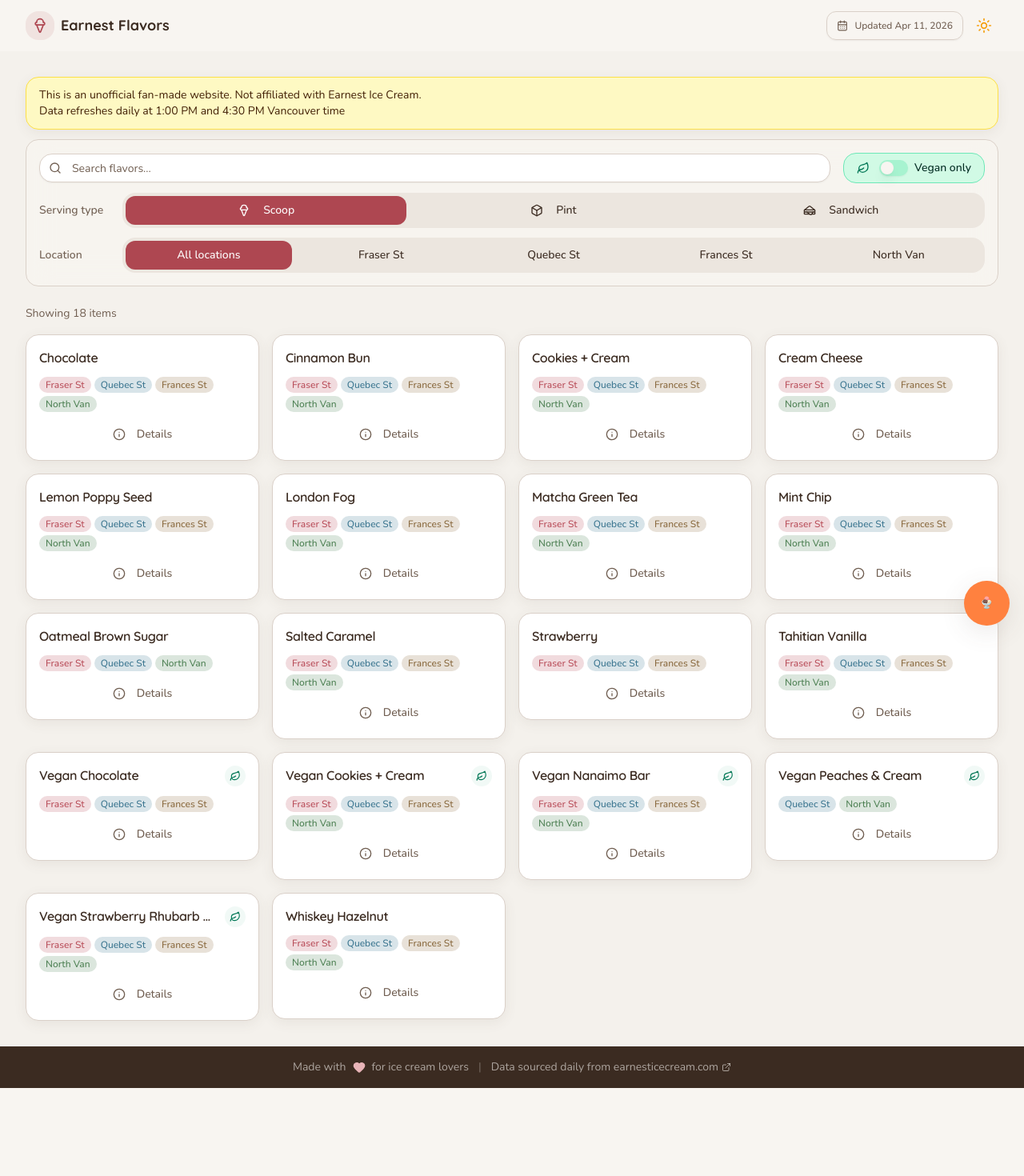
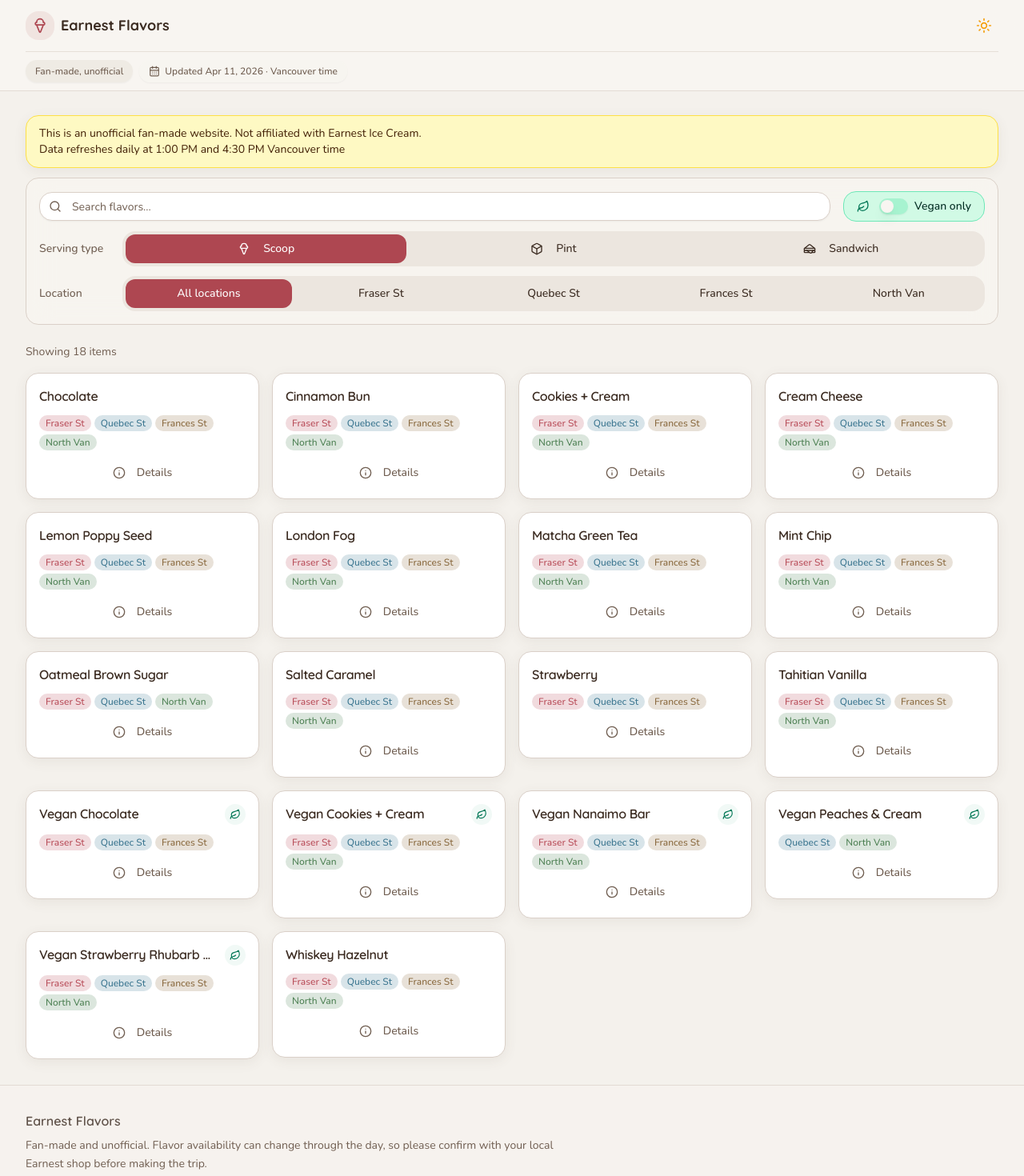
Before and after one commit to vibe-application/earnest-flavours, a React (Vite) app: page / in a window 1280 px wide. Shown: the top 1470 px of the page at 80% size. Before the commit the page ends 1360 px from the top, so only its background shows below. Built offline with nearby package versions, Linux system fonts and the light colour scheme.

Commit message:
feat(ui): refresh app shell hierarchy

```diff
--- a/src/App.tsx
+++ b/src/App.tsx
@@ -1,64 +1,16 @@
-import { useEffect } from 'react';
 import { useTheme } from '@/hooks/useTheme';
 import { Navigation } from '@/components/custom/Navigation';
 import { CoreFlavors } from '@/sections/CoreFlavors';
 import { Footer } from '@/sections/Footer';
 
-function BuyMeACoffeeWidget() {
-  useEffect(() => {
-    const existingWidget = document.querySelector('script[data-name="BMC-Widget"]');
-    if (existingWidget) {
-      return;
-    }
-
-    const script = document.createElement('script');
-    script.setAttribute('data-name', 'BMC-Widget');
-    script.setAttribute('data-cfasync', 'false');
-    script.src = 'https://cdnjs.buymeacoffee.com/1.0.0/widget.prod.min.js';
-    script.async = true;
-    script.setAttribute('data-id', 'kavankfc4');
-    script.setAttribute('data-description', 'Support me on Buy me a coffee!');
-    script.setAttribute('data-message', 'Hopefully it helps, thanks for your appreciation');
-    script.setAttribute('data-color', '#FF813F');
-    script.setAttribute('data-position', 'Right');
-    script.setAttribute('data-x_margin', '18');
-    script.setAttribute('data-y_margin', '18');
-
-    document.body.appendChild(script);
-
-    return () => {
-      script.remove();
-      document.getElementById('bmc-wbtn')?.remove();
-      document.getElementById('bmc-iframe')?.remove();
-    };
-  }, []);
-
-  return null;
-}
-
-function BuyMeAnIceCreamFallback() {
-  return (
-    <a
-      href="https://www.buymeacoffee.com/kavankfc4"
-      target="_blank"
-      rel="noopener noreferrer"
-      className="fixed bottom-[18px] right-[18px] z-50 inline-flex h-14 items-center justify-center gap-2 rounded-full bg-[#FF813F] px-5 text-sm font-bold text-white shadow-soft-lg transition-transform hover:-translate-y-0.5 hover:bg-[#ff995f] focus-visible:outline-none focus-visible:ring-2 focus-visible:ring-[#FF813F] focus-visible:ring-offset-2 focus-visible:ring-offset-background"
-    >
-      <span aria-hidden="true">🍨</span>
-    </a>
-  );
-}
-
 function App() {
   const { isDark, toggleTheme } = useTheme();
 
   return (
-    <div className="min-h-screen bg-background text-foreground transition-colors duration-300">
+    <div className="flex min-h-screen flex-col bg-background text-foreground transition-colors duration-300">
       <Navigation isDark={isDark} toggleTheme={toggleTheme} />
-      <BuyMeACoffeeWidget />
-      <BuyMeAnIceCreamFallback />
 
-      <main className="pt-16">
+      <main className="flex-1 pt-32 sm:pt-28">
         <CoreFlavors />
       </main>
 
--- a/src/components/custom/Navigation.tsx
+++ b/src/components/custom/Navigation.tsx
@@ -29,14 +29,12 @@
 
   return (
     <nav
-      className={`fixed top-0 left-0 right-0 z-50 transition-all duration-300 ${
-        isScrolled
-          ? 'bg-background/80 backdrop-blur-lg shadow-soft'
-          : 'bg-transparent'
+      className={`fixed inset-x-0 top-0 z-50 border-b border-border/70 bg-background/90 backdrop-blur-lg transition-shadow duration-300 ${
+        isScrolled ? 'shadow-soft' : ''
       }`}
     >
-      <div className="max-w-7xl mx-auto px-4 sm:px-6 lg:px-8">
-        <div className="flex items-center justify-between h-16">
+      <div className="mx-auto max-w-7xl px-4 sm:px-6 lg:px-8">
+        <div className="flex h-16 items-center justify-between gap-3">
           {/* Logo */}
           <a
             href="#"
@@ -46,7 +44,7 @@
               window.scrollTo({ top: 0, behavior: 'smooth' });
             }}
           >
-            <div className="p-2 rounded-xl bg-primary/10 group-hover:bg-primary/20 transition-colors">
+            <div className="rounded-xl bg-primary/10 p-2 transition-colors group-hover:bg-primary/20">
               <IceCream className="w-5 h-5 text-primary" />
             </div>
             <span className="font-heading font-bold text-lg text-foreground">
@@ -56,11 +54,6 @@
 
           {/* Right side actions */}
           <div className="flex items-center gap-2">
-            <div className="hidden h-9 items-center gap-2 rounded-lg border border-border bg-background/70 px-3 text-xs font-medium text-muted-foreground shadow-xs sm:inline-flex">
-              <CalendarDays className="w-3.5 h-3.5" />
-              <span>Updated {lastUpdatedDate}</span>
-            </div>
-
             {/* Theme Toggle */}
             <Button
               variant="ghost"
@@ -84,6 +77,19 @@
             </Button>
           </div>
         </div>
+
+        <div className="border-t border-border/60 py-2.5">
+          <div className="flex flex-wrap items-center gap-2 text-[11px] font-medium text-muted-foreground sm:text-xs">
+            <span className="inline-flex items-center rounded-full bg-muted/70 px-3 py-1.5 shadow-xs">
+              Fan-made, unofficial
+            </span>
+
+            <span className="inline-flex items-center gap-1.5 rounded-full bg-background/80 px-3 py-1.5 shadow-xs">
+              <CalendarDays className="size-3.5" />
+              <span>Updated {lastUpdatedDate} · Vancouver time</span>
+            </span>
+          </div>
+        </div>
       </div>
     </nav>
   );
--- a/src/sections/Footer.tsx
+++ b/src/sections/Footer.tsx
@@ -1,29 +1,39 @@
-import { ExternalLink, Heart } from 'lucide-react';
+import { ExternalLink } from 'lucide-react';
 import metadata from '@/data/metadata.json';
 
 export function Footer() {
   return (
-    <footer className="bg-foreground text-background py-4">
-      <div className="max-w-7xl mx-auto px-4 sm:px-6 lg:px-8">
-        <div className="flex flex-col items-center justify-center gap-2 text-sm text-background/60 sm:flex-row sm:gap-3">
-          <div className="flex items-center gap-2">
-            <span>Made with</span>
-            <Heart className="w-4 h-4 text-marshmallow-pink fill-marshmallow-pink" />
-            <span>for ice cream lovers</span>
-          </div>
-          <span className="hidden text-background/30 sm:inline">|</span>
-          <span>
-            Data sourced daily from{' '}
+    <footer className="border-t border-border/70 bg-muted/20 py-6 sm:py-8">
+      <div className="mx-auto max-w-7xl px-4 sm:px-6 lg:px-8">
+        <div className="flex flex-col gap-4 text-sm text-muted-foreground md:flex-row md:items-end md:justify-between">
+          <div className="space-y-2">
+            <p className="font-heading text-base font-semibold text-foreground/80">
+              Earnest Flavors
+            </p>
+            <p className="max-w-2xl leading-relaxed">
+              Fan-made and unofficial. Flavor availability can change through the day, so please confirm with your local Earnest shop before making the trip.
+            </p>
+
             <a
               href={metadata.source}
               target="_blank"
               rel="noopener noreferrer"
-              className="inline-flex items-center gap-1 underline-offset-4 transition-colors hover:text-background hover:underline"
+              className="inline-flex items-center gap-1 text-xs underline-offset-4 transition-colors hover:text-foreground hover:underline"
             >
-              earnesticecream.com
+              Source: earnesticecream.com
               <ExternalLink className="w-3 h-3" />
             </a>
-          </span>
+          </div>
+
+          <a
+            href="https://www.buymeacoffee.com/kavankfc4"
+            target="_blank"
+            rel="noopener noreferrer"
+            className="inline-flex items-center gap-1.5 self-start text-xs font-medium text-muted-foreground underline-offset-4 transition-colors hover:text-foreground hover:underline md:self-auto"
+          >
+            Support this fan project
+            <ExternalLink className="w-3 h-3" />
+          </a>
         </div>
       </div>
     </footer>
```
